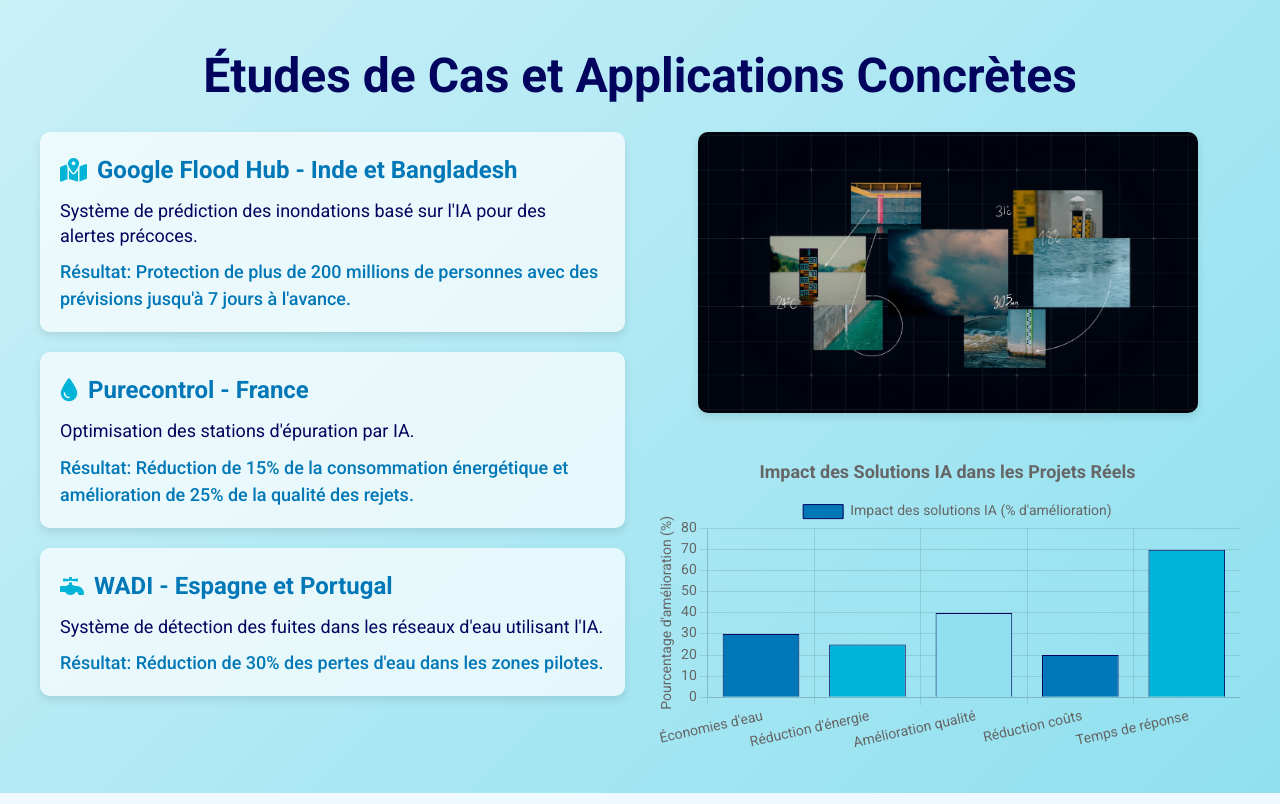
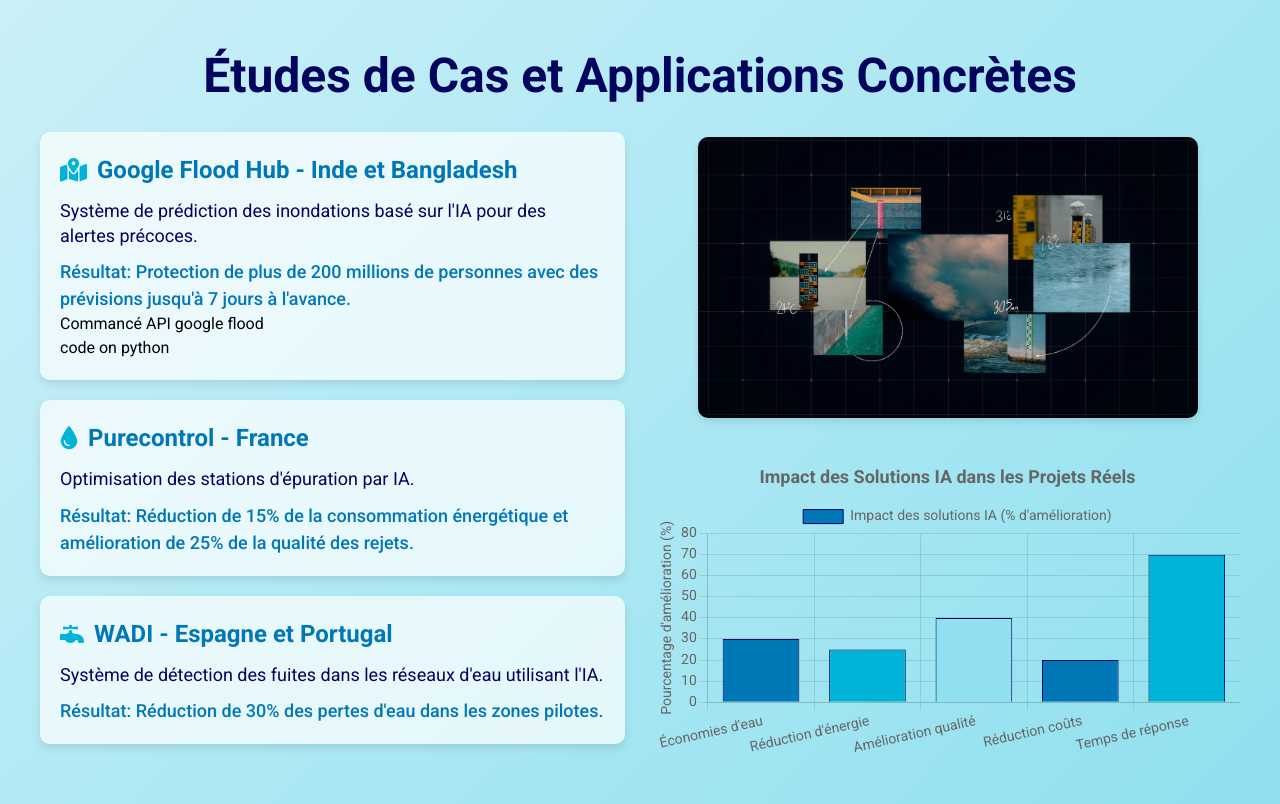
Before and after one commit to balkhirihamid/ai, a plain HTML site: page etudes_cas.html in a window 1280 px wide. Drawn offline with nearby package versions, Linux system fonts and the light colour scheme.

Commit message:
okkkkkkk

```diff
--- a/etudes_cas.html
+++ b/etudes_cas.html
@@ -34,6 +34,10 @@
               </div>
               <div class="case-result">
                 Résultat: Protection de plus de 200 millions de personnes avec des prévisions jusqu'à 7 jours à l'avance.
+              </div>
+              <div style="display: flex; flex-direction: column;">
+                <a target="_blank" href="https://support.google.com/googleapi/answer/6158862">Commancé API google flood</a>
+                <a target="_blank" href="https://colab.research.google.com/drive/1et0vjN9coLck11YhORyprgtOvCuaErVd?usp=sharing&hl=ar#scrollTo=KRMBWdCwQcQE">code on python</a>
               </div>
             </div>
 
--- a/style.css
+++ b/style.css
@@ -6,7 +6,12 @@ body {
   margin: 0;
   padding: 0;
   background-color: #f0f9ff;
+  min-height: 100vh;
+  display: flex;
+  flex-direction: column;
+  justify-content: center;
 }
+
 
 .slide-container {
   width: 1280px;
@@ -277,9 +282,13 @@ h1 {
 }
 .navigation{
   justify-self: center;
-  width: 100%; display: flex; position:absolute; top: 60px; justify-content: space-between;
-  max-width: 1340px;
+  width: 100%; display: flex; position:absolute; top: 50%; justify-content: space-between;
 }
 .navigation span{
+  transition: opacity .4s ease-in;
+  opacity: 0.1;
   height: 60px; z-index: 999; aspect-ratio: 1; background: #0cf; border-radius: 100%; display: flex; align-items: center; justify-content: center; padding: 4px;
 }
+.navigation span:hover{
+  opacity: 1;
+}
```
Also changed, not shown: introduction.html (+0 -2 lines), prediction_inondations.html (+1 -1 lines).
